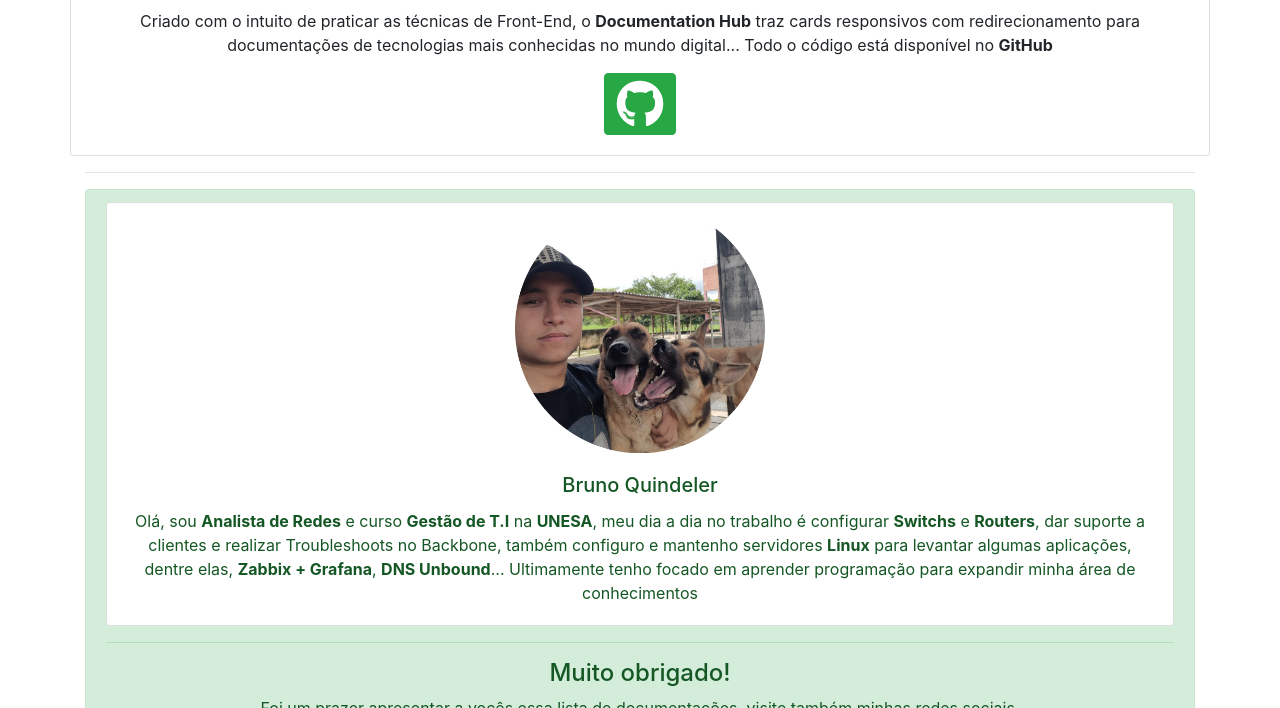
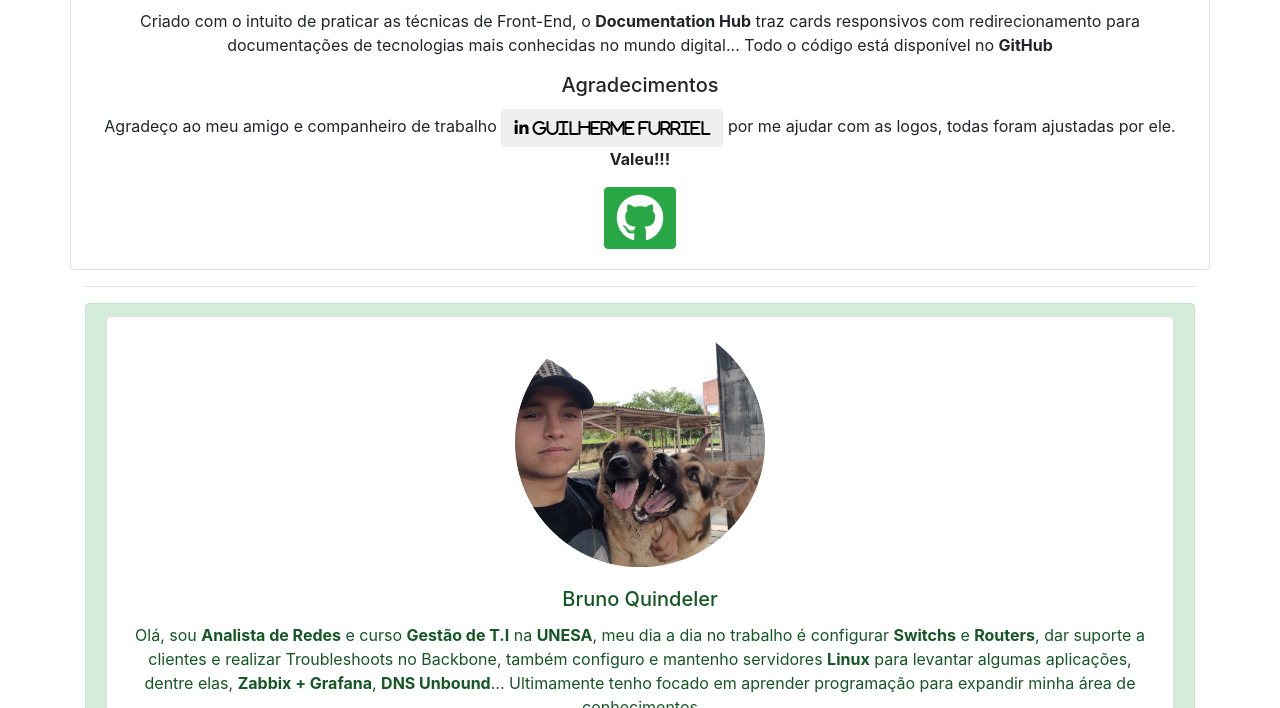
Before and after one commit to Brunoquindeler/documentationhub, a plain HTML site: page about.html in a window 1280 px wide. Shown: the part 392-1100 px from the top of the page. Drawn offline with nearby package versions, Linux system fonts and the light colour scheme.

Commit message:
Add Thanks

```diff
--- a/about.html
+++ b/about.html
@@ -37,6 +37,8 @@
           <div class="card-body">
             <h5 class="card-title">Documentation Hub</h5>
             <p class="card-text">Criado com o intuito de praticar as técnicas de Front-End, o <strong>Documentation Hub</strong> traz cards responsivos com redirecionamento para documentações de tecnologias mais conhecidas no mundo digital... Todo o código está disponível no <strong>GitHub</strong></p>
+            <h5 class="card-title">Agradecimentos</h5>
+            <p class="card-text">Agradeço ao meu amigo e companheiro de trabalho <a href="https://www.linkedin.com/in/guilherme-furriel-b146a017b/" target="_blank"><button type="button" class="btn btn-li"><i class="fab fa-linkedin-in"> Guilherme Furriel</i></button></a> por me ajudar com as logos, todas foram ajustadas por ele.<b> Valeu!!!</b></p>
             <a href="https://github.com/Brunoquindeler/documentationhub" target="_blank" class="btn btn-success"><i class="fab fa-github fa-3x"></i></a>
           </div>
           </div>
```
